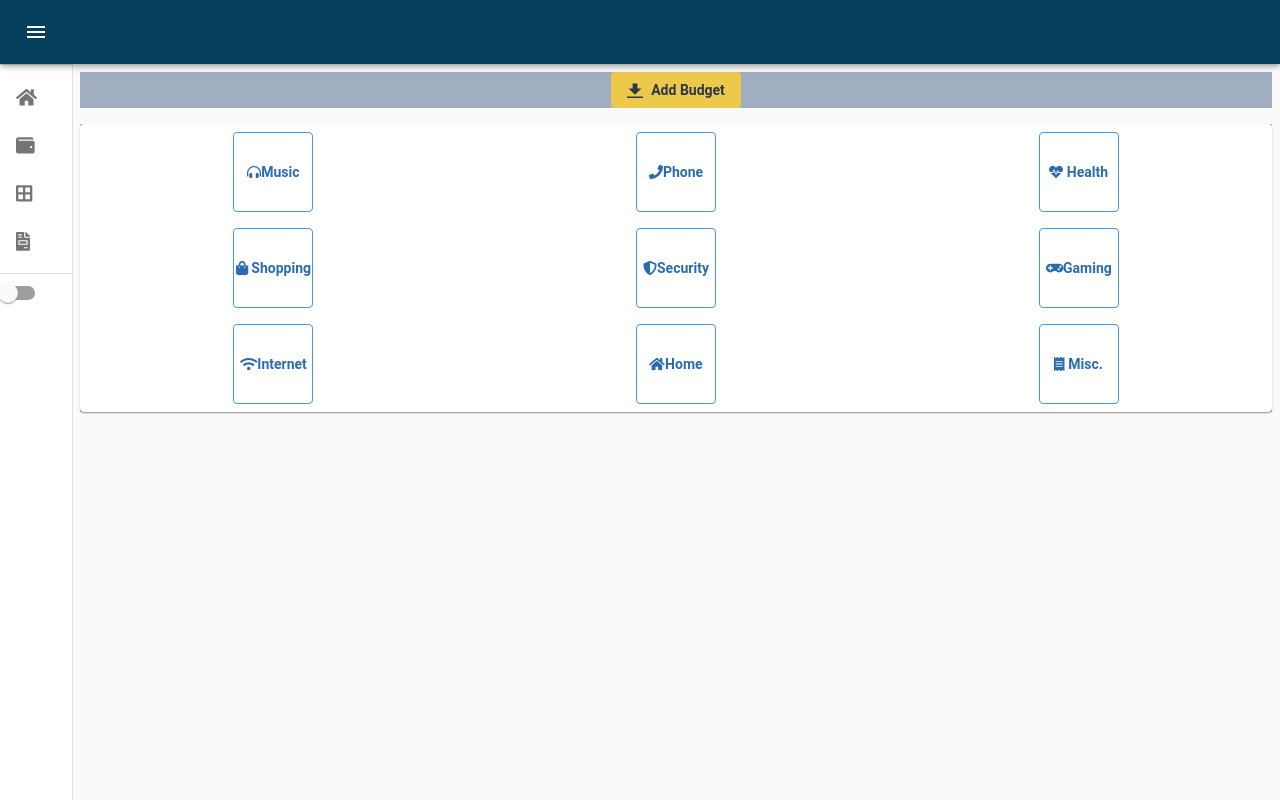
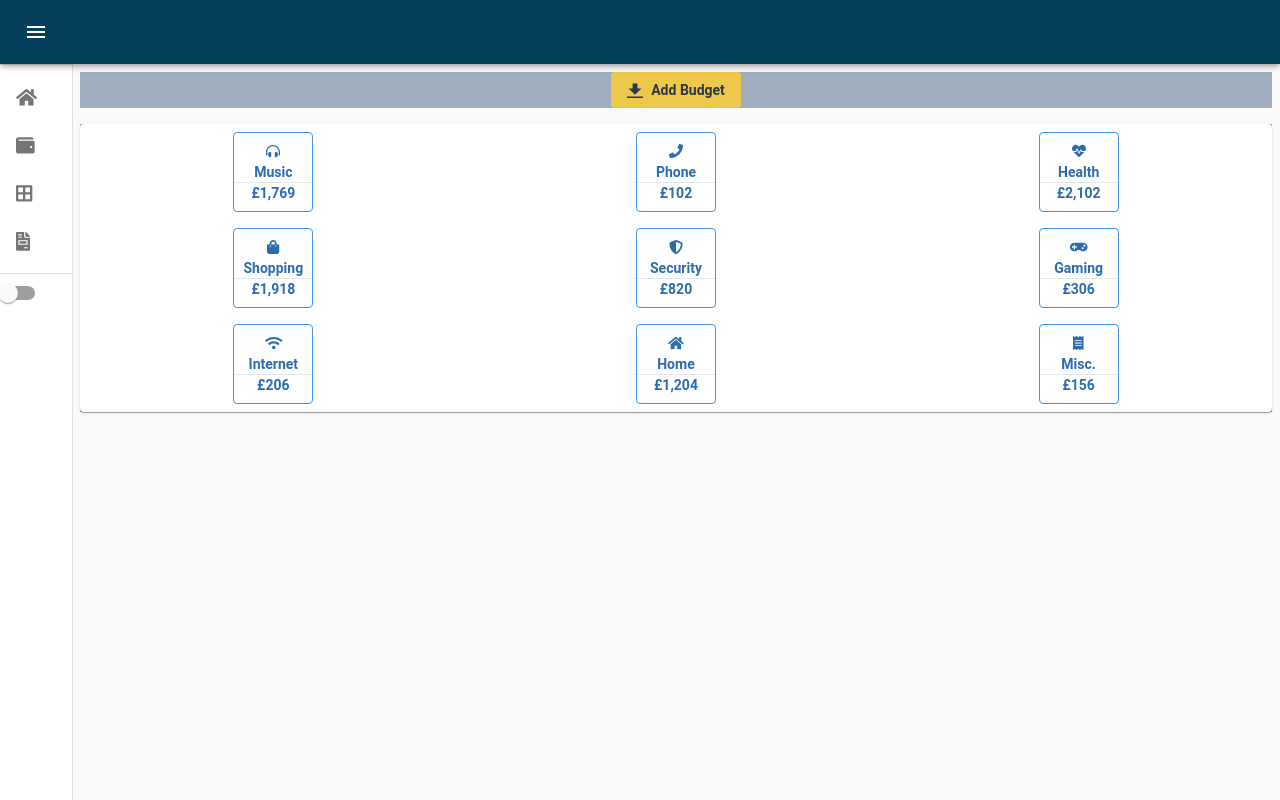
Before and after one commit to 756D6D61/New-Savings-Dashboard, a React (Create React App) app: page /budget in a window 1280 px wide. Built offline with nearby package versions, Linux system fonts and the light colour scheme.

Commit message:
Budget icons with dummy data

```diff
--- a/src/components/BudgetIcons.js
+++ b/src/components/BudgetIcons.js
@@ -17,60 +17,90 @@ const BudgetIcons = () => {
 			<div class="my-1 px-1 w-1/2 overflow-hidden sm:my-2 sm:px-2 sm:w-1/3 md:my-2 md:px-2 md:w-1/3 lg:my-2 lg:px-2 lg:w-1/3 xl:w-1/3">
 				<button class="text-center bg-transparent hover:bg-blue-500 text-blue-700 font-semibold hover:text-white h-20 w-20 border border-blue-500 hover:border-transparent rounded">
 					<FontAwesomeIcon icon={faHeadphonesAlt} />
+					<br />
 					Music
+					<hr />
+					£1,769
 				</button>
 			</div>
 
 			<div class="my-1 px-1 w-1/2 overflow-hidden sm:my-2 sm:px-2 sm:w-1/3 md:my-2 md:px-2 md:w-1/3 lg:my-2 lg:px-2 lg:w-1/3 xl:w-1/3">
 				<button class="text-center bg-transparent hover:bg-blue-500 text-blue-700 font-semibold hover:text-white h-20 w-20 border border-blue-500 hover:border-transparent rounded">
 					<FontAwesomeIcon icon={faPhone} />
+					<br />
 					Phone
+					<hr />
+					£102
 				</button>
 			</div>
 
 			<div class="my-1 px-1 w-1/2 overflow-hidden sm:my-2 sm:px-2 sm:w-1/3 md:my-2 md:px-2 md:w-1/3 lg:my-2 lg:px-2 lg:w-1/3 xl:w-1/3">
 				<button class="text-center bg-transparent hover:bg-blue-500 text-blue-700 font-semibold hover:text-white h-20 w-20 border border-blue-500 hover:border-transparent rounded">
-					<FontAwesomeIcon icon={faHeartbeat} /> Health
+					<FontAwesomeIcon icon={faHeartbeat} />
+					<br />
+					Health
+					<hr />
+					£2,102
 				</button>
 			</div>
 
 			<div class="my-1 px-1 w-1/2 overflow-hidden sm:my-2 sm:px-2 sm:w-1/3 md:my-2 md:px-2 md:w-1/3 lg:my-2 lg:px-2 lg:w-1/3 xl:w-1/3">
 				<button class="text-center bg-transparent hover:bg-blue-500 text-blue-700 font-semibold hover:text-white h-20 w-20 border border-blue-500 hover:border-transparent rounded">
-					<FontAwesomeIcon icon={faShoppingBag} /> Shopping
+					<FontAwesomeIcon icon={faShoppingBag} />
+					<br />
+					Shopping
+					<hr />
+					£1,918
 				</button>
 			</div>
 
 			<div class="my-1 px-1 w-1/2 overflow-hidden sm:my-2 sm:px-2 sm:w-1/3 md:my-2 md:px-2 md:w-1/3 lg:my-2 lg:px-2 lg:w-1/3 xl:w-1/3">
 				<button class="text-center bg-transparent hover:bg-blue-500 text-blue-700 font-semibold hover:text-white h-20 w-20 border border-blue-500 hover:border-transparent rounded">
 					<FontAwesomeIcon icon={faShieldAlt} />
+					<br />
 					Security
+					<hr />
+					£820
 				</button>
 			</div>
 
 			<div class="my-1 px-1 w-1/2 overflow-hidden sm:my-2 sm:px-2 sm:w-1/3 md:my-2 md:px-2 md:w-1/3 lg:my-2 lg:px-2 lg:w-1/3 xl:w-1/3">
 				<button class="text-center bg-transparent hover:bg-blue-500 text-blue-700 font-semibold hover:text-white h-20 w-20 border border-blue-500 hover:border-transparent rounded">
 					<FontAwesomeIcon icon={faGamepad} />
+					<br />
 					Gaming
+					<hr />
+					£306
 				</button>
 			</div>
 
 			<div class="my-1 px-1 w-1/2 overflow-hidden sm:my-2 sm:px-2 sm:w-1/3 md:my-2 md:px-2 md:w-1/3 lg:my-2 lg:px-2 lg:w-1/3 xl:w-1/3">
 				<button class="text-center bg-transparent hover:bg-blue-500 text-blue-700 font-semibold hover:text-white h-20 w-20 border border-blue-500 hover:border-transparent rounded">
 					<FontAwesomeIcon icon={faWifi} />
+					<br />
 					Internet
+					<hr />
+					£206
 				</button>
 			</div>
 
 			<div class="my-1 px-1 w-1/2 overflow-hidden sm:my-2 sm:px-2 sm:w-1/3 md:my-2 md:px-2 md:w-1/3 lg:my-2 lg:px-2 lg:w-1/3 xl:w-1/3">
 				<button class="text-center bg-transparent hover:bg-blue-500 text-blue-700 font-semibold hover:text-white h-20 w-20 border border-blue-500 hover:border-transparent rounded">
 					<FontAwesomeIcon icon={faHome} />
+					<br />
 					Home
+					<hr />
+					£1,204
 				</button>
 			</div>
 
 			<div class="my-1 px-1 w-1/2 overflow-hidden sm:my-2 sm:px-2 sm:w-1/3 md:my-2 md:px-2 md:w-1/3 lg:my-2 lg:px-2 lg:w-1/3 xl:w-1/3">
 				<button class="text-center bg-transparent hover:bg-blue-500 text-blue-700 font-semibold hover:text-white h-20 w-20 border border-blue-500 hover:border-transparent rounded">
-					<FontAwesomeIcon icon={faReceipt} /> Misc.
+					<FontAwesomeIcon icon={faReceipt} />
+					<br />
+					Misc.
+					<hr />
+					£156
 				</button>
 			</div>
 		</div>
```
